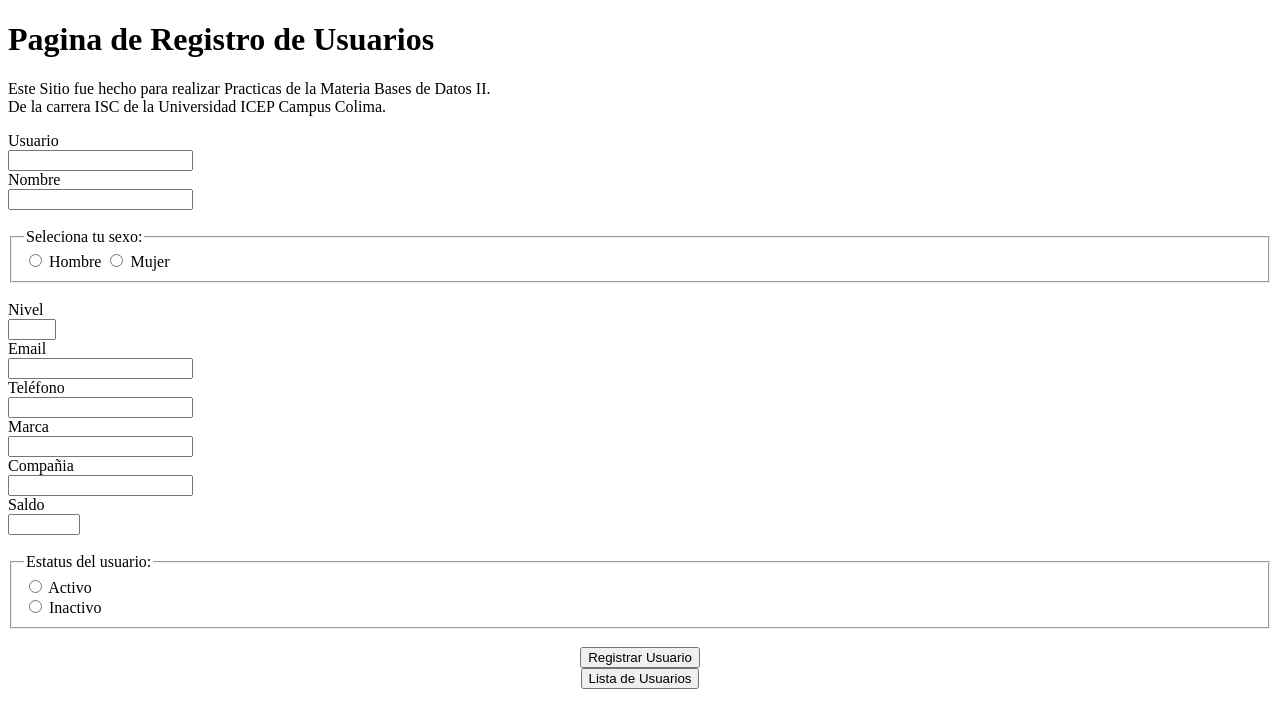
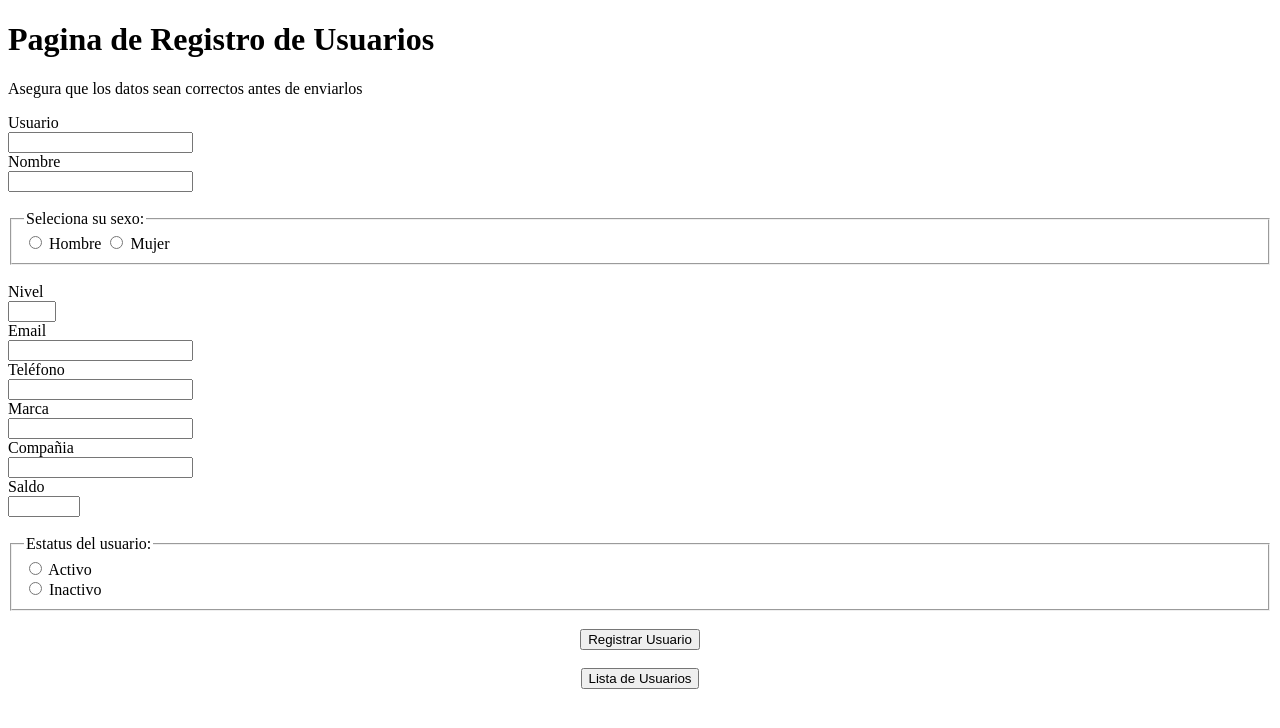
Before and after one commit to erickleon88/BasicRawPHPCRUD, a PHP site: page / in a window 1280 px wide. Shown: the top 728 px of the page. Run offline with PHP 8.4, Linux system fonts and the light colour scheme; data comes from the database, SQL or seed files in the repository.

Commit message:
index
-Se agregaron clases e id para usarlo en los estilos
-se cambió la descripcion y titulo de la pagina

```diff
--- a/index.php
+++ b/index.php
@@ -16,7 +16,7 @@
     <!--estilos para los iconos -->
     <link rel="stylesheet" href="assets/iconos.css">
     <!-- aqui se irán añadiendo los estilos creados en cada nuevo módulo -->
-    <link href="assets/muestra.css" rel="stylesheet" type="text/css">
+    <link href="assets/index.css" rel="stylesheet" type="text/css">
     <!--Fonts-->
     <link rel="preconnect" href="https://fonts.gstatic.com">
     <link href="https://fonts.googleapis.com/css2?family=Roboto:wght@100&display=swap" rel="stylesheet">
@@ -25,10 +25,9 @@
 
 <body>
     <div class="content">
-        <h1>Pagina de Registro de Usuarios</h1>
+        <h1 class="titlePage">Pagina de Registro de Usuarios</h1>
         <div class="main">
-            <p>Este Sitio fue hecho para realizar Practicas de la Materia Bases de Datos II.<br>
-                De la carrera ISC de la Universidad ICEP Campus Colima.
+            <p class="info">Asegura que los datos sean correctos antes de enviarlos<br>
             </p>
             <!--Formulario-->
             <form action="backend/adduser.php" method="POST" name="reguser">
@@ -38,7 +37,7 @@
                 <input type="text" name="name" class="form-input" required><br>
                 <br>
                 <fieldset>
-                    <legend>Seleciona tu sexo:</legend>
+                    <legend>Seleciona su sexo:</legend>
                     <div id="sex" name="sex">
                         <input id="men" name="sex" type="radio" value="H" />
                         <label for="men">Hombre</label>
@@ -53,7 +52,7 @@
                 <label for="email">Email</label><br>
                 <input type="email" name="email" class="form-input" required><br>
                 <label for="phone">Teléfono</label><br>
-                <input type="tel" name="phone" class="form-input" pattern="[0-9]{3}[0-9]{3}[0-9]{4}"required><br>
+                <input type="tel" name="phone" class="form-input" required><br>
                 <label for="brand">Marca</label><br>
                 <input type="text" name="brand" class="form-input" required><br>
                 <label for="comp">Compañia</label><br>
@@ -73,17 +72,20 @@
                     </div>
                 </fieldset>
                 <br>
-                <center><input class="form-btn" type="submit" name="submit" value="Registrar Usuario" /><br><input class="form-btn" type="button" value="Lista de Usuarios" onclick="reDir()" /></center>
+                <center>
+                    <input class="form-btn" type="submit" name="submit" value="Registrar Usuario" /><br><br>
+                    <input class="button-30" type="button" value="Lista de Usuarios" onclick="reDir()" />
+                </center>
             </form>
             <!--Fin Formulario-->
         </div>
     </div>
 
-<script>
-    function reDir(){
-        window.location = "backend/userlist.php";
+    <script>
+        function reDir() {
+            window.location = "backend/userlist.php";
         }
-</script>
+    </script>
 </body>
 
 </html>
```
